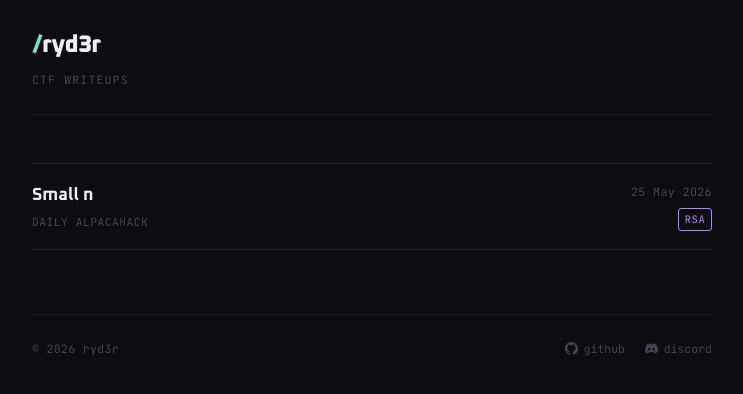
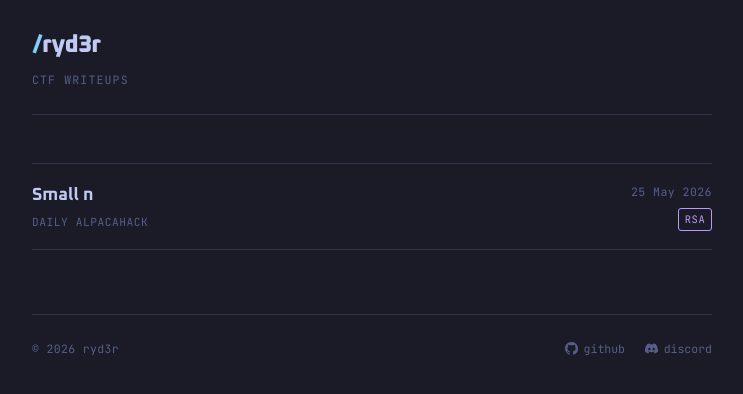
Before and after one commit to 1tsryd3r/1tsryd3r.github.io, a Jekyll site: the page built from index.html, in a window 1280 px wide. Shown: the top 394 px of the page, without its empty margins (268-1011 px from the left). Built offline with Jekyll 4.4.1, drawn with Linux system fonts in a browser that asks for light colours.

Commit message:
trying themes

```diff
--- a/assets/css/main.css
+++ b/assets/css/main.css
@@ -3,14 +3,14 @@
 
 /* ── Variables ──────────────────────────────────────────────── */
 :root {
-    --bg: #0d0d0f;
-    --surface: #141418;
-    --border: #222228;
-    --muted: #444450;
-    --text: #c8c8d4;
-    --bright: #eeeef5;
-    --accent: #7fdbca;
-    --accent2: #a78bfa;
+    --bg: #1a1b26;
+    --surface: #24283b;
+    --border: #2f3549;
+    --muted: #565f89;
+    --text: #a9b1d6;
+    --bright: #c0caf5;
+    --accent: #7dcfff;
+    --accent2: #bb9af7;
     --mono: "JetBrains Mono", monospace;
     --sans: "Oxanium", sans-serif;
     --max-w: 720px;
```
